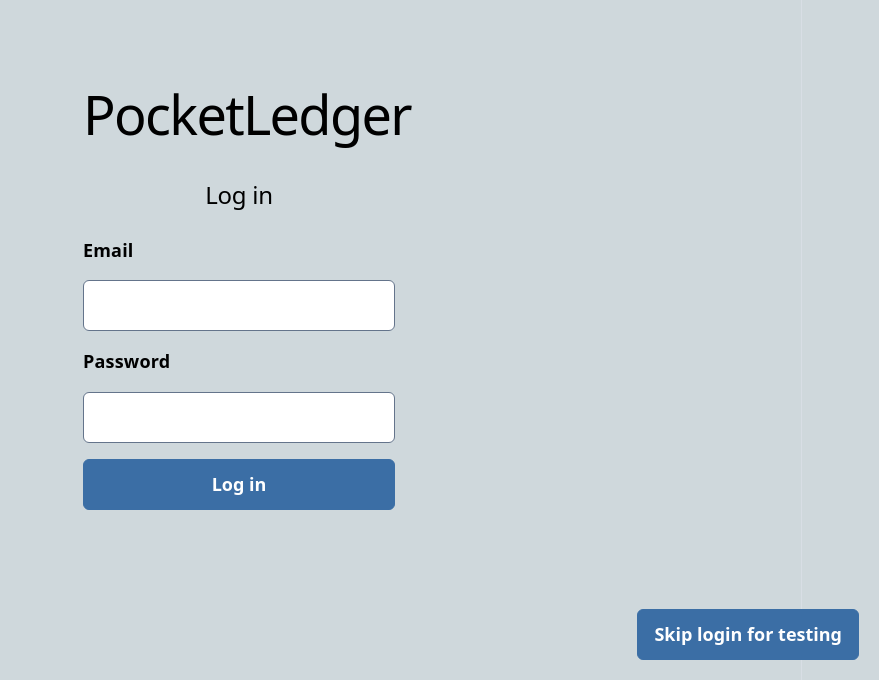
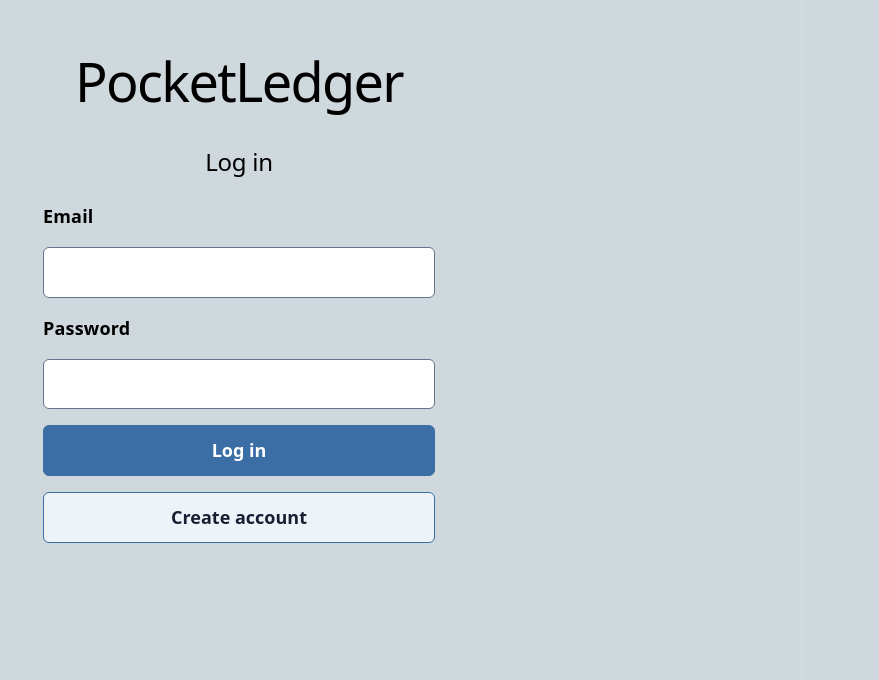
Before and after one commit to M857pixel/Budget-and-Finance-Tracker, a React (Vite) app in the folder frontend/: page / in a window 1280 px wide. Shown: the part 120-800 px from the top of the page, without its empty margins (401-1280 px from the left). Built offline with nearby package versions, Linux system fonts and the light colour scheme.

Commit message:
Update account creation and frontend validation

```diff
--- a/frontend/src/App.css
+++ b/frontend/src/App.css
@@ -90,7 +90,28 @@ textarea:focus-visible {
   outline-offset: 3px;
 }
 
-/* centers the dashboard & limits how wide it can get */
+/* centers the login and create account screens */
+.auth-screen {
+  width: min(440px, 100%);
+  margin: auto;
+  padding: 24px;
+}
+
+.auth-screen input {
+  width: 100%;
+  min-width: 0;
+}
+
+.auth-secondary {
+  background: var(--accent-bg);
+  color: #172033;
+}
+
+.auth-note {
+  font-size: 0.9rem;
+  color: #334155;
+}
+
 .dashboard {
   max-width: 1000px;
   margin: 0 auto;
@@ -236,7 +257,7 @@ textarea:focus-visible {
   color: #334155;
 }
 
-/* Keeps the backend test button separate from the transaction form. */
+/* space around the backend test button */
 .actions {
   display: flex;
   flex-wrap: wrap;
--- a/frontend/src/App.tsx
+++ b/frontend/src/App.tsx
@@ -4,7 +4,7 @@ import { useEffect, useState } from 'react'
 // array of selectable transaction types
 const transactionTypes = ['Groceries', 'Salary', 'Rent', 'Other' ]
 
-// Matches the transaction response returned by LedgerController; date is yyyy-MM-dd.
+// transaction fields returned by the backend
 type Transaction = {
     transactionId: number
     userId: number
@@ -15,7 +15,7 @@ type Transaction = {
     description: string | null
 }
 
-// Construct a local calendar date so time zones cannot shift the displayed day.
+// format the date without shifting the day
 const displayDate = (date: string) => {
     const [year, month, day] = date.split('-').map(Number)
     return new Date(year, month - 1, day).toLocaleDateString()
@@ -28,40 +28,63 @@ function App() {
     const [password, setPassword] = useState('')
     const [loginError, setLoginError] = useState('')
     const [isLoggingIn, setIsLoggingIn] = useState(false)
+    const [authScreen, setAuthScreen] = useState<'login' | 'create'>('login')
+    const [firstName, setFirstName] = useState('')
+    const [lastName, setLastName] = useState('')
+    const meetsPasswordRequirements = password.length >= 8
+        && /[A-Z]/.test(password)
+        && /[0-9]/.test(password)
+        && /[^\p{L}\p{N}\s]/u.test(password)
+
+    const switchAuthScreen = () => {
+        setAuthScreen((screen) => screen === 'login' ? 'create' : 'login')
+        setLoginError('')
+        setPassword('')
+        setFirstName('')
+        setLastName('')
+    }
 
     const login = async () => {
         if (isLoggingIn) return
         setLoginError('')
+        if (authScreen === 'create' && (!firstName.trim() || !lastName.trim())) {
+            setLoginError('Enter your first and last name.')
+            return
+        }
+        if (authScreen === 'create' && !meetsPasswordRequirements) {
+            setLoginError('Use at least 8 characters, including an uppercase letter, a number, and a symbol.')
+            return
+        }
         setIsLoggingIn(true)
         try {
             // send email and password so the backend can check against users table
             const response = await fetch(`http://${window.location.hostname}:8080/api/login`, {
-                // Accept and send the backend session cookie for requests across ports.
+                // send and accept the login cookie
                 credentials: 'include',
                 method: 'POST',
                 headers: { 'Content-Type': 'application/json' },
-                // remove spaces around the email and send password
                 body: JSON.stringify({ email: email.trim(), password }),
             })
-            // 200 means login succeeded; 401 or 403 means login was rejected.
             if (response.status === 200) {
-                // keep the database user ID available for future transaction requests.
-                // server session verifies account access.
+                // keep the user ID for transaction requests
                 const user: { userId: number; email: string; created: boolean } = await response.json()
                 sessionStorage.setItem('currentUser', JSON.stringify({ userId: user.userId, email: user.email }))
                 setCurrentUserId(user.userId)
                 setPassword('')
+                setFirstName('')
+                setLastName('')
+                setAuthScreen('login')
                 setIsLoggedIn(true)
             } else if (response.status === 401 || response.status === 403) {
                 setLoginError('Incorrect email or password.')
             } else if (response.status === 400) {
-                setLoginError('Enter a valid email and a password of at most 256 characters.')
+                setLoginError('Enter a valid email and password, each at most 50 characters.')
             } else if (response.status === 409) {
                 setLoginError('Account creation failed. Please try logging in again.')
             } else if (response.status === 404 || response.status === 405) {
                 setLoginError('The backend login endpoint is not available yet.')
             } else {
-                setLoginError('Login failed. Please try again.')
+                setLoginError('Could not complete your request. Please try again.')
             }
         } catch {
             setLoginError('Could not connect to the backend.')
@@ -81,12 +104,12 @@ function App() {
     const [isSaving, setIsSaving] = useState(false)
     const [activeTab, setActiveTab] = useState<'add' | 'modify' | 'history' | 'import'>('add')
 
-    // Keep saved history and its loading feedback separate from the add form.
+    // saved transactions and history feedback
     const [transactions, setTransactions] = useState<Transaction[]>([])
     const [historyError, setHistoryError] = useState('')
     const [isLoadingHistory, setIsLoadingHistory] = useState(false)
 
-    // Reload from the database whenever history opens or the logged-in user changes.
+    // load history when the tab opens or the user changes
     useEffect(() => {
         if (activeTab !== 'history' || currentUserId === null) return
         const controller = new AbortController()
@@ -96,7 +119,7 @@ function App() {
             setIsLoadingHistory(true)
             try {
                 const response = await fetch(`http://${window.location.hostname}:8080/api/users/${currentUserId}/transactions`, {
-                    // Send the login cookie so LedgerController can verify the requested user ID.
+                    // send the login cookie to check account access
                     credentials: 'include', signal: controller.signal,
                 })
                 if (!response.ok) {
@@ -106,7 +129,7 @@ function App() {
                 }
                 const saved: Transaction[] = await response.json()
                 if (!controller.signal.aborted) {
-                    // Only display matching rows; the backend also enforces ownership.
+                    // show transactions for the current user
                     setTransactions(saved.filter((transaction) => transaction.userId === currentUserId))
                 }
             } catch (error) {
@@ -118,7 +141,7 @@ function App() {
             }
         }
         void loadHistory()
-        // Cancel stale requests when leaving the tab or changing accounts.
+        // cancel the request when leaving history or switching users
         return () => controller.abort()
     }, [activeTab, currentUserId])
 
@@ -145,7 +168,7 @@ function App() {
         setIsSaving(true)
         try {
             const response = await fetch(`http://${window.location.hostname}:8080/api/users/${currentUserId}/transactions`, {
-                // Authenticate this save with the session created during login.
+                // send the login cookie when saving
                 credentials: 'include',
                 method: 'POST',
                 headers: { 'Content-Type': 'application/json' },
@@ -153,7 +176,6 @@ function App() {
                     name: transactionName.trim(),
                     type: transactionType,
                     amount: amountSign * Number(amount),
-                    // A date input keeps its localized display but returns yyyy-MM-dd.
                     date: transactionDate,
                     description: transactionDescription.trim() || null,
                 }),
@@ -206,7 +228,6 @@ function App() {
 
     // checks the backend connection and displays its response
     const testBackend = async () => {
-        // Ask for a connection message; no input values are sent.
         const response = await fetch('http://localhost:8080/api/hello')
         const text = await response.text()
         setMessage(text)
@@ -214,33 +235,49 @@ function App() {
 
     if (!isLoggedIn) {
         return (
-            <main style={{ width: 'min(360px, 100%)', margin: 'auto', padding: '24px', boxSizing: 'border-box' }}>
+            <main className="auth-screen">
                 <h1>PocketLedger</h1>
-                <h2>Log in</h2>
+                <h2>{authScreen === 'create' ? 'Create account' : 'Log in'}</h2>
                 <form style={{ display: 'grid', gap: '16px', textAlign: 'left', marginTop: '24px' }}
                     onSubmit={(event) => {
                         event.preventDefault()
                         void login()
                     }}>
+                    {authScreen === 'create' && (
+                        <>
+                            <label htmlFor="first-name">First name</label>
+                            <input id="first-name" autoComplete="given-name" required maxLength={50}
+                                disabled={isLoggingIn} value={firstName}
+                                onChange={(event) => setFirstName(event.target.value)} />
+                            <label htmlFor="last-name">Last name</label>
+                            <input id="last-name" autoComplete="family-name" required maxLength={50}
+                                disabled={isLoggingIn} value={lastName}
+                                onChange={(event) => setLastName(event.target.value)} />
+                        </>
+                    )}
                     <label htmlFor="login-email">Email</label>
                     <input id="login-email" type="email" autoComplete="username"
-                        maxLength={100} required disabled={isLoggingIn} value={email}
+                        maxLength={50} required disabled={isLoggingIn} value={email}
                         onChange={(event) => setEmail(event.target.value)} />
                     <label htmlFor="login-password">Password</label>
-                    <input id="login-password" type="password" autoComplete="current-password"
-                        required maxLength={256} disabled={isLoggingIn} value={password}
+                    <input id="login-password" type="password" autoComplete={authScreen === 'create' ? 'new-password' : 'current-password'}
+                        minLength={authScreen === 'create' ? 8 : undefined}
+                        aria-describedby={authScreen === 'create' ? 'password-requirements' : undefined}
+                        required maxLength={50} disabled={isLoggingIn} value={password}
                         onChange={(event) => setPassword(event.target.value)} />
-                    <button type="submit" disabled={isLoggingIn}>
-                        {isLoggingIn ? 'Logging in?' : 'Log in'}
+                    {authScreen === 'create' && (
+                        <p id="password-requirements" className="auth-note">
+                            Use 8–50 characters with at least one uppercase letter, one number, and one symbol (e.g. !, @, #).
+                        </p>
+                    )}
+                    <button type="submit" disabled={isLoggingIn || (authScreen === 'create' && !meetsPasswordRequirements)}>
+                        {isLoggingIn ? (authScreen === 'create' ? 'Creating account...' : 'Logging in...') : (authScreen === 'create' ? 'Create account' : 'Log in')}
+                    </button>
+                    <button type="button" className="auth-secondary" disabled={isLoggingIn} onClick={switchAuthScreen}>
+                        {authScreen === 'create' ? 'Back to log in' : 'Create account'}
                     </button>
                     {loginError && <p role="alert">{loginError}</p>}
                 </form>
-                {/* bypass login to view dashboard, does not log into a database account. */}
-                <button type="button"
-                    style={{ position: 'fixed', bottom: '20px', right: '20px' }}
-                    onClick={function () { setIsLoggedIn(true) }}>
-                    Skip login for testing
-                </button>
             </main>
         )
     }
@@ -249,7 +286,7 @@ function App() {
         <main className="dashboard">
             <h1>PocketLedger</h1>
             <button onClick={async () => {
-                // End the backend session before returning the browser to the login form.
+                // end the session before returning to login
                 try {
                     const response = await fetch(`http://${window.location.hostname}:8080/api/logout`, {
                         method: 'POST', credentials: 'include',
@@ -263,7 +300,7 @@ function App() {
                     return
                 }
                 sessionStorage.removeItem('currentUser')
-                // Clear saved history when logging out so it cannot carry over to another account.
+                // clear history when logging out
                 setTransactions([])
                 setHistoryError('')
                 setCurrentUserId(null)
@@ -369,7 +406,7 @@ function App() {
 
                 {/* placeholders for future functionality*/}
                 {activeTab === 'modify' && <p>Modify Transaction UI goes here.</p>}
-                {/* Show saved fields with localized dates and currency, plus loading and empty states. */}
+                {/* saved transaction history */}
                 {activeTab === 'history' && (
                     <section className="transaction-history">
                         <h2>Transaction History</h2>
@@ -396,7 +433,7 @@ function App() {
                             </div>}
                     </section>
                 )}
-                {/*Import CSV file ui (can be replaced)*/}
+                {/* import CSV file */}
                 {activeTab === 'import' && (
                     <section>
                         <label>
```
